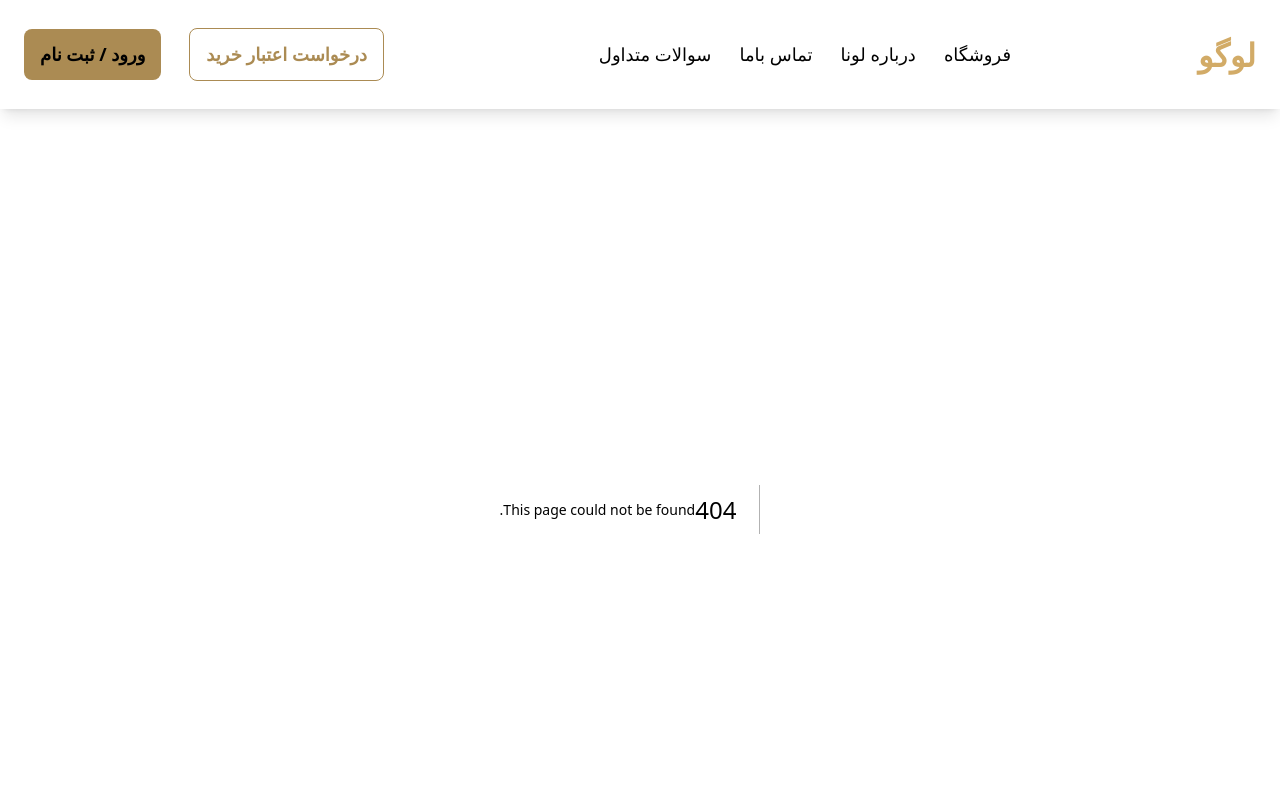
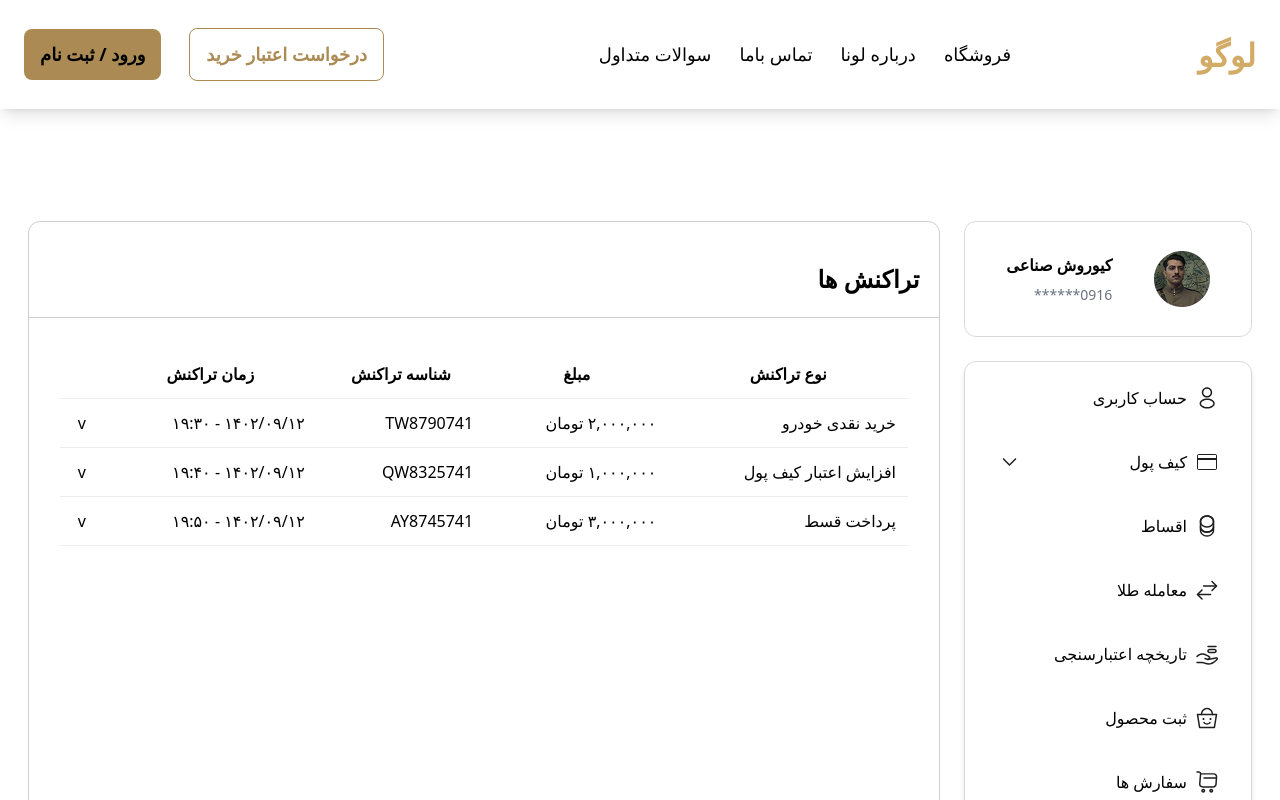
Before and after one commit to Spark-Code-Team/loana-gold, a Next.js app: page /dashboard/Transaction-dashboard in a window 1280 px wide. Before the commit this address had no page. Shown: the top 800 px of the page. Built offline with nearby package versions, Linux system fonts and the light colour scheme.

Commit message:
transaction has bee done

```diff
--- /dev/null
+++ b/src/app/dashboard/Transaction-dashboard/page.js
@@ -0,0 +1,8 @@
+import TransactionDashboardPage from "@/components/templates/TransactionDashboardPage";
+
+const Transaction = () =>{
+    return(
+        <TransactionDashboardPage/>
+    )
+}
+export default Transaction;
--- /dev/null
+++ b/src/components/templates/TransactionDashboardPage.js
@@ -0,0 +1,136 @@
+"use client"
+import DashboardLeft from "../elements/DashboardLeft";
+import React, { useState } from "react";
+
+const transactions = [
+    {
+    id: "TW8790741",
+    type: "خرید نقدی خودرو",
+    amount: "۲,۰۰۰,۰۰۰ تومان",
+    date: "۱۴۰۲/۰۹/۱۲ - ۱۹:۳۰",
+    paymentType: "کارت بانکی",
+    debtAmount: "۱,۵۰۰,۰۰۰ تومان",
+    cardUsed: "**** ۶۰۳۷",
+    trackingCode: "456123789",
+    time:"12:21"
+    },
+    {
+    id: "QW8325741",
+    type: "افزایش اعتبار کیف پول",
+    amount: "۱,۰۰۰,۰۰۰ تومان",
+    date: "۱۴۰۲/۰۹/۱۲ - ۱۹:۴۰",
+    paymentType: "کارت بانکی",
+    debtAmount: "۱,۵۰۰,۰۰۰ تومان",
+    cardUsed: "**** ۶۰۳۷",
+    trackingCode: "456123789",
+    time:"12:21"
+    },
+    {
+    id: "AY8745741",
+    type: "پرداخت قسط",
+    amount: "۳,۰۰۰,۰۰۰ تومان",
+    date: "۱۴۰۲/۰۹/۱۲ - ۱۹:۵۰",
+    paymentType: "کارت بانکی",
+    debtAmount: "۱,۵۰۰,۰۰۰ تومان",
+    cardUsed: "**** ۶۰۳۷",
+    trackingCode: "456123789",
+    time:"12:21"
+    },
+  ];
+
+
+const TransactionDashboardPage = () =>{
+
+        const [openIndex, setOpenIndex] = useState(null);
+
+        const toggleAccordion = (index) => {
+          setOpenIndex(openIndex === index ? null : index);
+        };
+
+
+    return(
+        <div className="
+         w-[912px]
+         h-[800px]
+         bg-white
+         border-[1px]
+         rounded-xl
+         border-[#CBCED7]
+         flex
+         flex-col
+         justify-center
+         items-center
+        ">
+             <DashboardLeft
+                title="تراکنش ها"
+            />
+
+            <div className="
+            w-[848px]
+            h-[651px]
+            mt-8
+            ">
+                <div>
+
+                <table className="w-full">
+          <thead>
+            <tr>
+              <th className="p-3 border-b-[1px] border-[#EDEDED]">نوع تراکنش</th>
+              <th className="p-3 border-b-[1px] border-[#EDEDED]">مبلغ</th>
+              <th className="p-3 border-b-[1px] border-[#EDEDED]">شناسه تراکنش</th>
+              <th className="p-3 border-b-[1px] border-[#EDEDED]">زمان تراکنش</th>
+              <th className="p-3 border-b-[1px] border-[#EDEDED]"></th>
+            </tr>
+          </thead>
+          <tbody>
+            {transactions.map((transaction, index) => (
+              <React.Fragment key={index}>
+                <tr>
+                  <td className="p-3 border-b-[1px] border-[#EDEDED]">{transaction.type}</td>
+                  <td className="p-3 border-b-[1px] border-[#EDEDED]">{transaction.amount}</td>
+                  <td className="p-3 border-b-[1px] border-[#EDEDED]">{transaction.id}</td>
+                  <td className="p-3 border-b-[1px] border-[#EDEDED]">{transaction.date}</td>
+                  <td className="p-3 border-b-[1px] border-[#EDEDED] text-center">
+                    <button onClick={() => toggleAccordion(index)}>
+                      {openIndex === index ? "^" : " v "}
+                    </button>
+                  </td>
+                </tr>
+                {openIndex === index && (
+                 <tr className="bg-gray-50 transition-all">
+                 <td colSpan="5" className="p-4 border-[#EDEDED] rounded-lg">
+                   <div className="grid grid-cols-3 gap-4">
+                     <div>
+                       <strong>نوع پرداخت:</strong> {transaction.paymentType}
+                     </div>
+                     <div>
+                       <strong>مبلغ بدهی:</strong> {transaction.debtAmount}
+                     </div>
+                     <div>
+                       <strong>پرداخت از کارت:</strong> {transaction.cardUsed}
+                     </div>
+                     <div>
+                       <strong>کد رهگیری:</strong> {transaction.trackingCode}
+                     </div>
+                     <div>
+                       <strong>زمان :</strong> {transaction.time}
+                     </div>
+                   </div>
+                 </td>
+               </tr>
+                )}
+              </React.Fragment>
+            ))}
+          </tbody>
+        </table>
+
+                </div>
+
+            </div>
+
+
+
+        </div>
+    )
+}
+export default TransactionDashboardPage;
```
